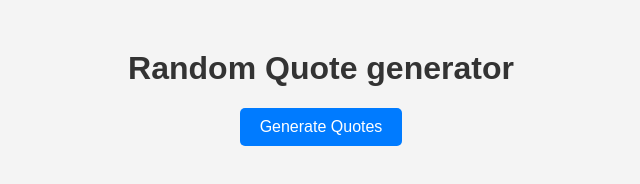
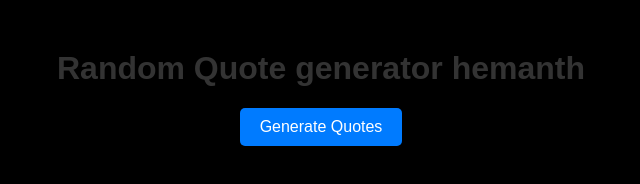
Before and after one commit to HEMANTHKUMAR-K-S/randomquotes_generator, a plain HTML site: page index.html in a window 1280 px wide. Shown: the whole page, without its empty margins (319-959 px from the left). Drawn offline with Linux system fonts and the light colour scheme.

Commit message:
Update header text and change background color

```diff
--- a/index.html
+++ b/index.html
@@ -7,7 +7,7 @@
     <link rel="stylesheet" href="style.css">
 </head>
 <body>
-    <h1>Random Quote generator</h1>
+    <h1>Random Quote generator hemanth</h1>
 
     <button onclick="generateQuotes()">Generate Quotes</button>
     <p id="quote"></p>
--- a/style.css
+++ b/style.css
@@ -1,7 +1,7 @@
 body {
     font-family: Arial, sans-serif;
     text-align: center;
-    background-color: #f4f4f4;
+    background-color: black;
     margin: 0;
     padding: 0;
 }
```
Also changed, not shown: 1 other file.
